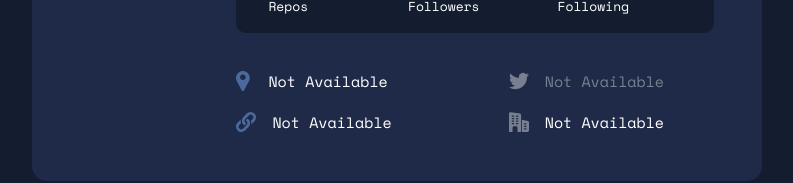
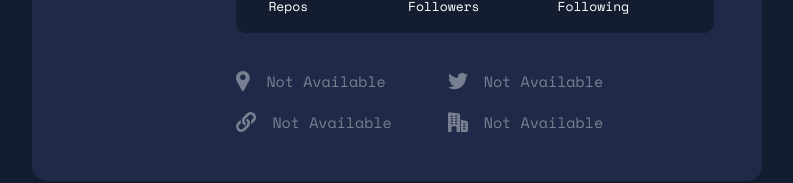
Before and after one commit to ostapyshyn/GitHub-user-search-app, a React (Vite) app: page / in a window 1280 px wide. Shown: the part 477-660 px from the top of the page, without its empty margins (243-1036 px from the left). Built offline with nearby package versions, Linux system fonts and the light colour scheme; no server answers.

Commit message:
Fix links colors

```diff
--- a/src/components/UserCard/UserCard.module.scss
+++ b/src/components/UserCard/UserCard.module.scss
@@ -195,7 +195,9 @@
 .user_info {
   max-width: 480px;
   display: flex;
-  gap: 67px;
+  gap: 56px;
+  align-items: center;
+  flex-wrap: wrap;
   @include mq(768px) {
     flex-wrap: wrap;
     gap: 16px;
@@ -203,15 +205,18 @@
   .user_info_contact {
     display: flex;
     flex-direction: column;
-    flex-basis: 50%;
+    // flex-basis: 50%;
     gap: 19px;
+
     @include mq(768px) {
       gap: 16px;
     }
     .user_contact {
       display: flex;
       align-items: center;
-      p {
+
+      p,
+      a {
         font-weight: 400;
         font-size: 15px;
         line-height: 22px;
@@ -224,7 +229,9 @@
           white-space: nowrap;
         }
       }
-      .link {
+      .link,
+      a {
+        text-decoration: none;
         &:hover {
           cursor: pointer;
           text-decoration: underline;
--- a/src/components/UserCard/UserCard.tsx
+++ b/src/components/UserCard/UserCard.tsx
@@ -1,8 +1,8 @@
 import styles from './UserCard.module.scss'
-import location from '../../assets/icon-location.svg'
+import { ReactComponent as Location } from '../../assets/icon-location.svg'
 import { ReactComponent as Twitter } from '../../assets/icon-twitter.svg'
 import { ReactComponent as Company } from '../../assets/icon-company.svg'
-import website from '../../assets/icon-website.svg'
+import { ReactComponent as Website } from '../../assets/icon-website.svg'
 import avatar from '../../assets/Bitmap.svg'
 import { User } from '../../api'
 interface Props {
@@ -77,18 +77,29 @@ const UserCard = ({ data }: Props) => {
         <div className={styles.user_info}>
           <div className={styles.user_info_contact}>
             <div className={styles.user_contact}>
-              <img src={location} alt="location" />
-              <p className={styles.city}>{data?.location || 'Not Available'}</p>
+              <Location fill={data?.location ? '#fff' : 'var(--transparentText)'} />
+              <p style={data?.location ? { color: '#fff' } : { color: 'var(--transparentText)' }}>
+                {data?.location || 'Not Available'}
+              </p>
             </div>
             <div className={styles.user_contact}>
-              <img src={website} alt="website" />
-              <p className={styles.link}>{data?.blog || 'Not Available'}</p>
+              <Website fill={data?.blog ? '#fff' : 'var(--transparentText)'} />
+              <a
+                href={data?.blog}
+                className={styles.link}
+                style={data?.blog ? { color: '#fff' } : { color: 'var(--transparentText)' }}>
+                {data?.blog || 'Not Available'}
+              </a>
             </div>
           </div>
+
           <div className={styles.user_info_contact}>
             <div className={styles.user_contact}>
               <Twitter fill={data?.twitter_username ? '#fff' : 'var(--transparentText)'} />
-              <p style={data?.twitter_username ? undefined : { color: 'var(--transparentText)' }}>
+              <p
+                style={
+                  data?.twitter_username ? { color: '#fff' } : { color: 'var(--transparentText)' }
+                }>
                 {data?.twitter_username || 'Not Available'}
               </p>
             </div>
@@ -97,7 +108,9 @@ const UserCard = ({ data }: Props) => {
               className={styles.user_contact}
               style={data?.company ? { color: '--transparentText' } : undefined}>
               <Company fill={data?.company ? '#fff' : 'var(--transparentText)'} />
-              <p>{data?.company || 'Not Available'}</p>
+              <p style={data?.company ? { color: '#fff' } : { color: 'var(--transparentText)' }}>
+                {data?.company || 'Not Available'}
+              </p>
             </div>
           </div>
         </div>
```
Also changed, not shown: src/assets/icon-location.svg, src/assets/icon-website.svg.
